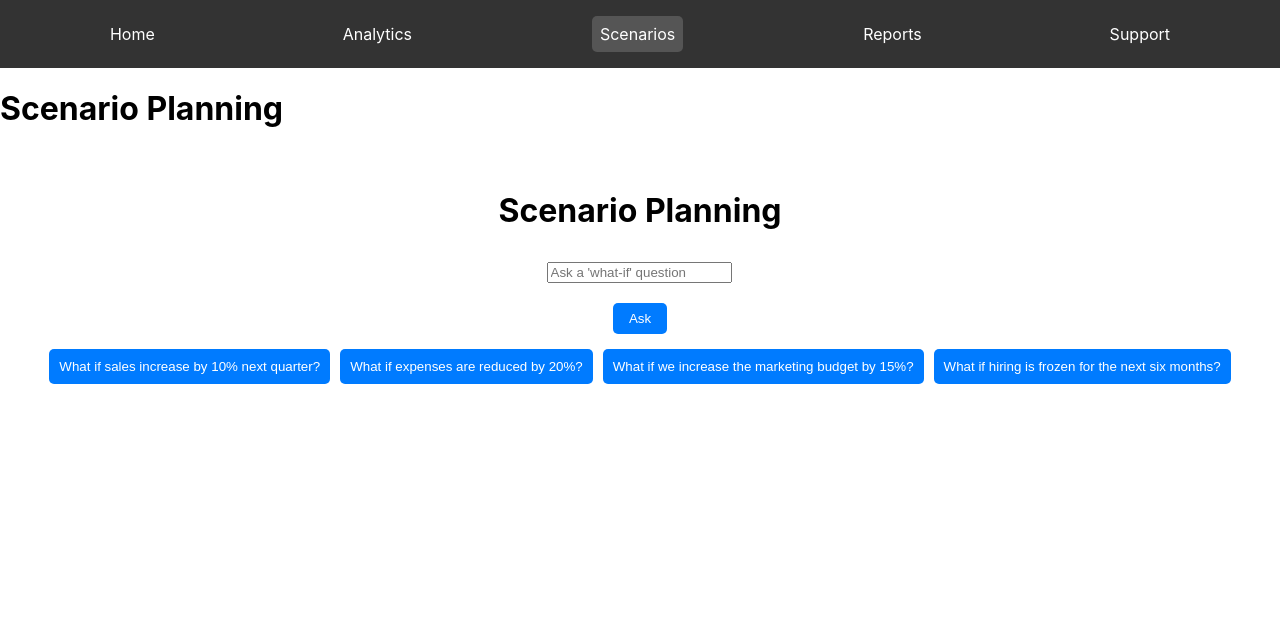
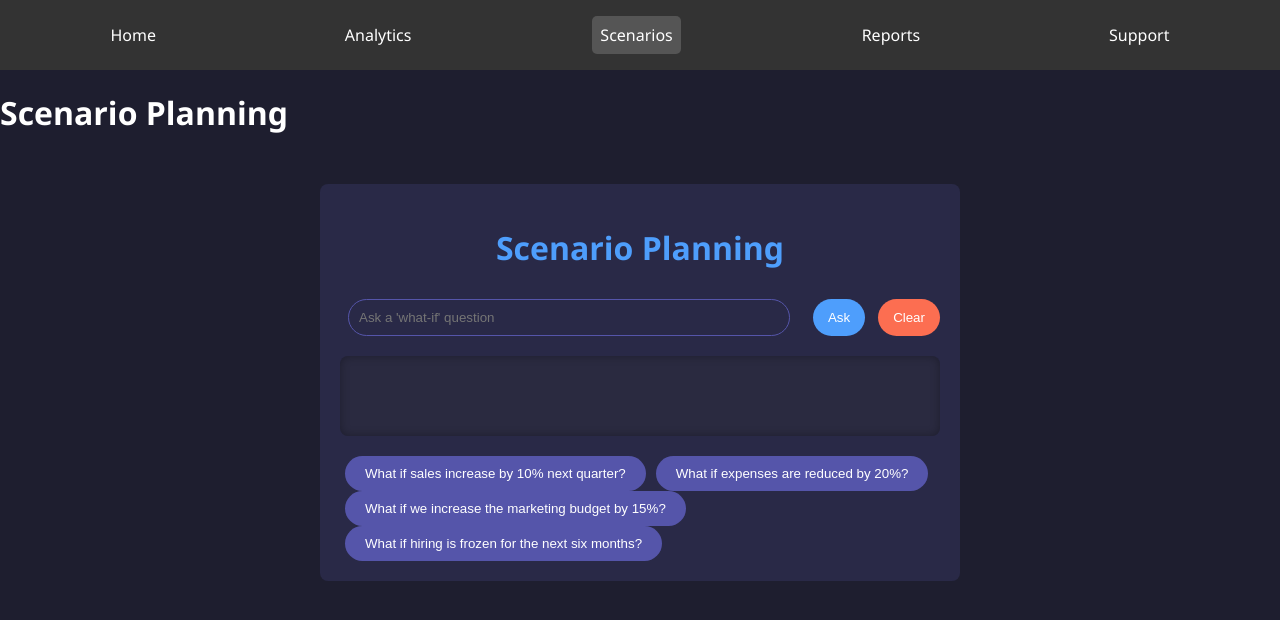
Before and after one commit to siddu1324/finoptixx, a React (Create React App) app in the folder client/: page /scenarios in a window 1280 px wide. Shown: the top 620 px of the page. Built offline with nearby package versions, Linux system fonts and the light colour scheme.

Commit message:
update scenario chat ui

```diff
--- a/client/src/components/ScenarioChat.css
+++ b/client/src/components/ScenarioChat.css
@@ -1,97 +1,103 @@
-.scenario-chat-container {
-    display: flex;
-    flex-direction: column;
-    align-items: center;
-    margin-top: 50px;
+body {
+  background-color: #1e1e2f;
+  color: #ffffff;
+  font-family: 'Segoe UI', Tahoma, Geneva, Verdana, sans-serif;
+}
+
+.chat-interface {
+  max-width: 600px;
+  margin: 50px auto;
+  padding: 20px;
+  border-radius: 8px;
+  background-color: #292947;
 }
 
 .scenario-chat-header {
-    font-size: 2em;
+  text-align: center;
+  margin-bottom: 30px;
+  color: #4e9efc;
+}
+
+.scenario-chat-container {
+  display: flex;
+  justify-content: space-between;
+}
+
+.scenario-chat-input {
+  width: 70%;
+  padding: 10px;
+  border-radius: 20px;
+  border: 1px solid #5555aa;
+  background-color: transparent;
   color: white;
-    margin-bottom: 20px;
+  margin-right: 10px;
+}
+
+.scenario-chat-submit, .scenario-chat-clear {
+  padding: 10px 15px;
+  border: none;
+  border-radius: 20px;
+  cursor: pointer;
+  color: #fff;
+  background-color: #4e9efc;
+  transition: background-color 0.3s;
+}
+
+.scenario-chat-clear {
+  background-color: #fc6e51;
+}
+
+.scenario-chat-submit:hover, .scenario-chat-clear:hover {
+  background-color: #6ea8fc;
 }
 
 .scenario-chat-messages {
-    width: 80%;
-    height: 300px;
-    background-color: #f3f3f3;
+  margin-top: 20px;
+  background-color: #2a2a40;
   border-radius: 8px;
-    overflow-y: auto;
-    padding: 10px;
-    box-shadow: 0px 4px 6px rgba(0, 0, 0, 0.1);
+  padding: 15px;
+  min-height: 50px;
+  box-shadow: inset 0px 0px 10px rgba(0, 0, 0, 0.3);
 }
 
 .message {
+  display: block;
+  margin-bottom: 10px;
   padding: 10px;
-    border-radius: 20px;
-    margin: 5px;
-    max-width: 60%;
+  background-color: #4e9efc;
+  color: white;
+  border-radius: 15px;
+  width: fit-content;
+  box-shadow: 0px 2px 5px rgba(0, 0, 0, 0.2);
+  transition: transform 0.2s;
 }
 
-  .user {
-    background-color: #007bff;
-    color: white;
-    align-self: flex-end;
+.message.bot {
+  background-color: #fc6e51;
 }
 
-  .bot {
-    background-color: #e9e9eb;
-    color: black;
-    align-self: flex-start;
-  }
-
-  .scenario-chat-form {
-    width: 80%;
-    display: flex;
-    margin-top: 20px;
-  }
-
-  .scenario-chat-input {
-    flex-grow: 1;
-    border: none;
-    padding: 10px;
-    border-radius: 20px;
-    margin-right: 10px;
-  }
-
-  .scenario-chat-submit {
-    padding: 10px 20px;
-    border: none;
-    background-color: #007bff;
-    color: white;
-    border-radius: 20px;
-    cursor: pointer;
+.message:hover {
+  transform: translateY(-2px);
 }
 
 .scenario-chat-suggestions {
-    width: 80%;
-    display: flex;
-    justify-content: space-around;
   margin-top: 20px;
 }
 
 .suggestion-button {
+  background-color: #5555aa;
+  border: none;
   padding: 10px 20px;
-    border: none;
-    background-color: #28a745;
-    color: white;
+  margin: 0 5px;
   border-radius: 20px;
   cursor: pointer;
+  transition: background-color 0.3s;
 }
 
-  .chat-interface {
-    display: flex;
-    flex-direction: column;
-    align-items: center;
-    justify-content: center;
-    padding: 20px;
-  }
-
-  .presets button {
-    margin: 5px;
-    padding: 10px;
+.suggestion-button:hover {
+  background-color: #6e6ecb;
 }
 
 input, button {
-    margin: 10px;
+  outline: none;
 }
--- a/client/src/components/ScenarioPlanning.js
+++ b/client/src/components/ScenarioPlanning.js
@@ -36,20 +36,30 @@ const ScenarioPlanning = () => {
     handleAskClick();
   };
 
+  const handleClearChat = () => {
+    setResponse('');
+  };
+
   return (
     <div className="chat-interface">
-      <h1>Scenario Planning</h1>
+      <h1 className="scenario-chat-header">Scenario Planning</h1>
+      <div className="scenario-chat-container">
         <input
+          className="scenario-chat-input"
           type="text"
           value={question}
           onChange={handleQuestionChange}
           placeholder="Ask a 'what-if' question"
         />
-      <button onClick={handleAskClick}>Ask</button>
-      <div className="response">{response}</div>
-      <div className="presets">
+        <button className="scenario-chat-submit" onClick={handleAskClick}>Ask</button>
+        <button className="scenario-chat-clear" onClick={handleClearChat}>Clear</button>
+      </div>
+      <div className="scenario-chat-messages">
+        <div className={response ? "bot message" : ""}>{response}</div>
+      </div>
+      <div className="scenario-chat-suggestions">
         {scenarioQuestions.map((q, index) => (
-          <button key={index} onClick={() => handlePresetQuestion(q)}>{q}</button>
+          <button className="suggestion-button" key={index} onClick={() => handlePresetQuestion(q)}>{q}</button>
         ))}
       </div>
     </div>
```
Lines whose indentation alone changed are shown as unchanged.
